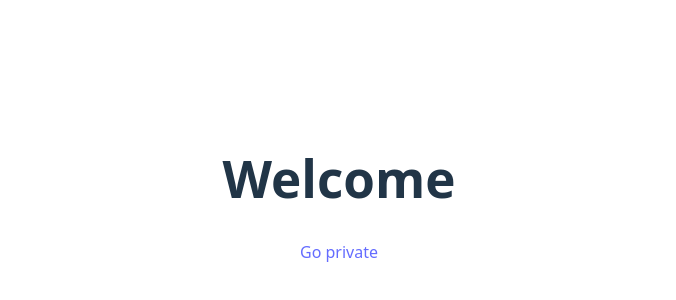
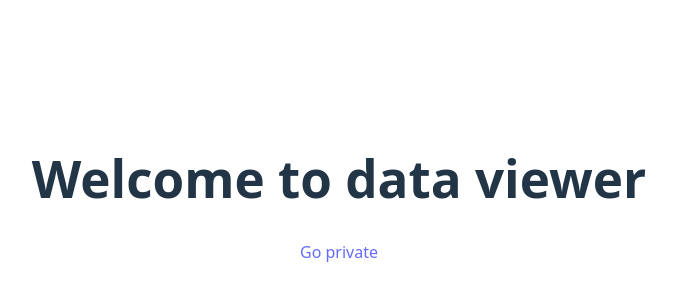
Before and after one commit to dugrema/millegrilles.dataview.reactts, a React (Vite) app: page /dataviewer in a window 1280 px wide. Shown: the part 210-510 px from the top of the page, without its empty margins (301-977 px from the left). Built offline with nearby package versions, Linux system fonts and the light colour scheme.

Commit message:
WIP working on ed25519 polyfill issue

```diff
--- a/package.json
+++ b/package.json
@@ -11,6 +11,7 @@
   },
   "dependencies": {
     "@solana/webcrypto-ed25519-polyfill": "2.0.0-preview.3",
+    "@yoursunny/webcrypto-ed25519": "^0.0.20250208",
     "axios": "^1.7.3",
     "comlink": "^4.4.2",
     "millegrilles.cryptography": "github:dugrema/millegrilles.cryptography.ts",
@@ -34,6 +35,7 @@
     "globals": "^15.15.0",
     "typescript": "~5.7.2",
     "typescript-eslint": "^8.24.1",
-    "vite": "^6.2.0"
+    "vite": "^6.2.0",
+    "vite-plugin-node-polyfills": "^0.23.0"
   }
 }
--- a/src/DataViewerPrivate.tsx
+++ b/src/DataViewerPrivate.tsx
@@ -1,4 +1,5 @@
 import useWorkers from "./workers/workers.ts";
+// import '@solana/webcrypto-ed25519-polyfill';
 
 function DataViewerPrivate() {
 
--- a/src/WelcomePage.tsx
+++ b/src/WelcomePage.tsx
@@ -3,7 +3,7 @@ import {Link} from "react-router-dom";
 function WelcomePage() {
     return (
         <>
-            <h1>Welcome</h1>
+            <h1>Welcome to data viewer</h1>
             <Link to='private'>Go private</Link>
         </>
     )
--- a/vite.config.ts
+++ b/vite.config.ts
@@ -1,6 +1,7 @@
 import {defineConfig, UserConfig} from 'vite'
-import react from '@vitejs/plugin-react'
+import react from '@vitejs/plugin-react';
 // import { comlink } from "vite-plugin-comlink";
+import { nodePolyfills } from 'vite-plugin-node-polyfills';
 import fs from 'fs';
 
 export default defineConfig(({command})=> {
@@ -9,6 +10,12 @@ export default defineConfig(({command})=> {
         base: '/dataviewer',
         plugins: [
             // comlink(),
+            nodePolyfills({ include: [
+                // For libsodium
+                'crypto', 'stream', 'vm',
+                // For solana
+                'process',
+                ] }),
             react(),
         ]
     } as UserConfig;
```
Also changed, not shown: 1 other file (tests, documents, lock files or other folders).
